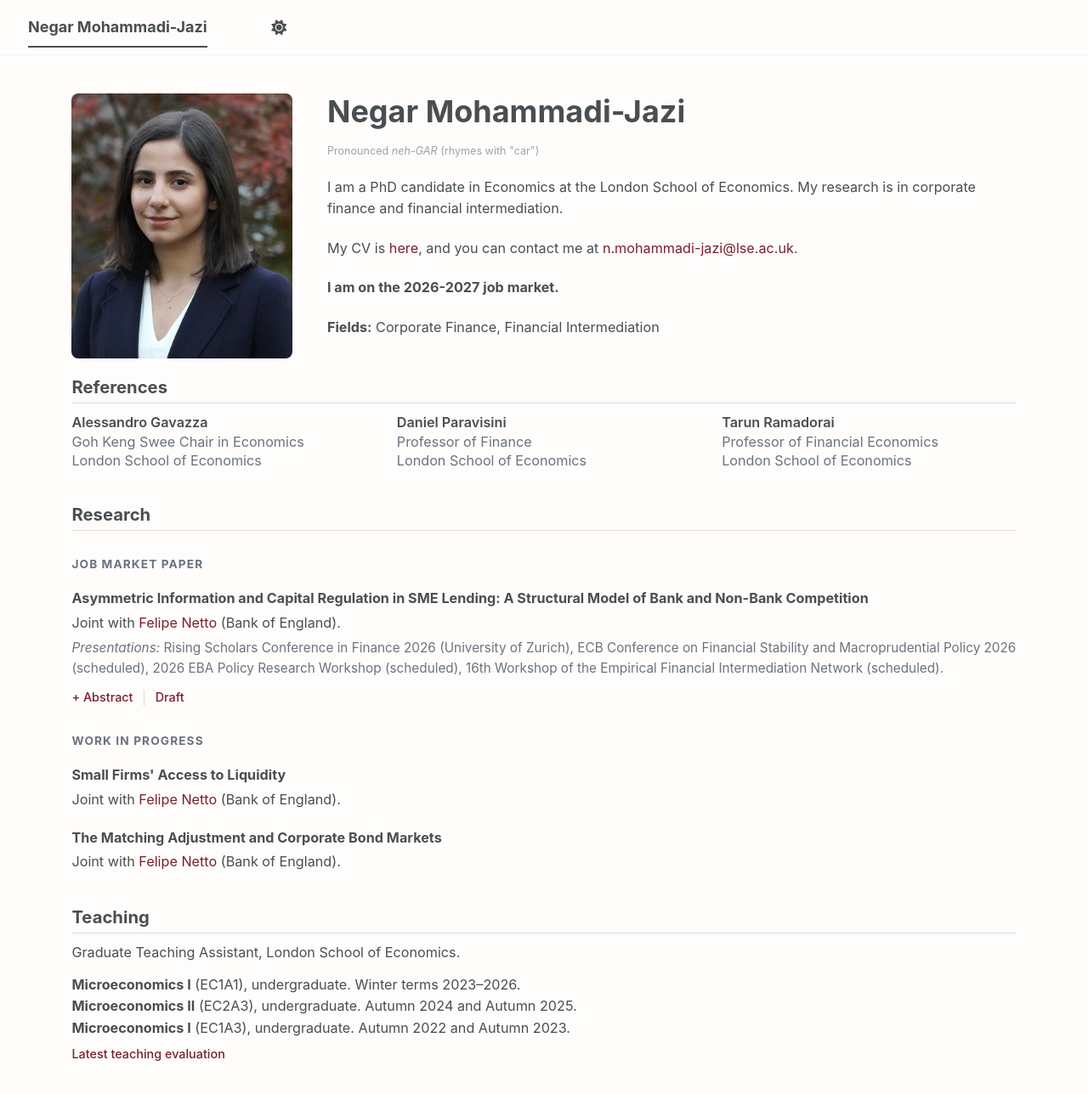
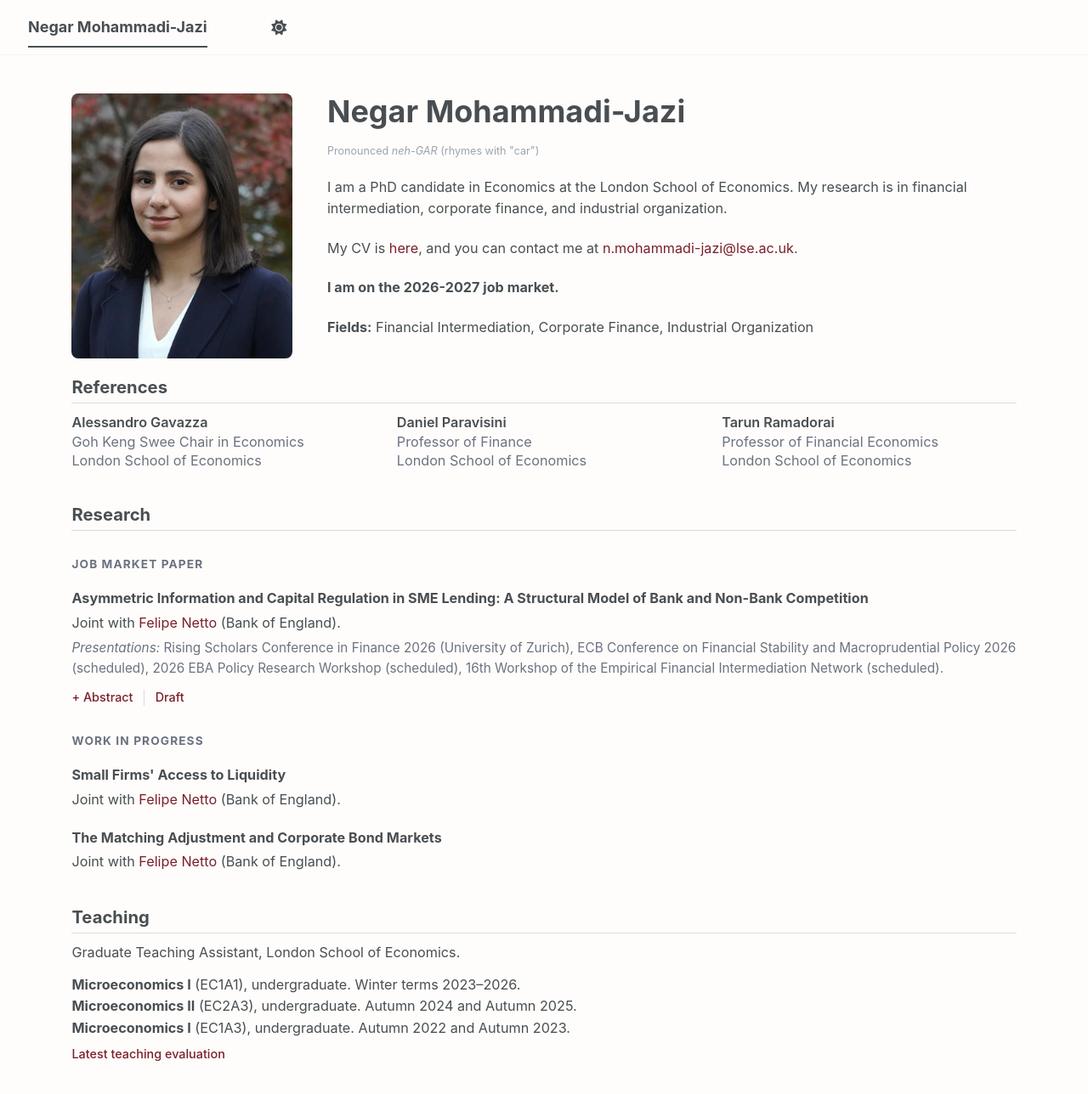
Before and after one commit to NegarMJazi/NegarMJazi.github.io, a Jekyll site: the page built from _pages/about.md, in a window 1280 px wide and 1334 px high. Shown: the top 1288 px of the window at 85% size. Built offline with Jekyll 4.4.1, drawn with Linux system fonts in a browser that asks for light colours; a script bundle is joined from its source files by our own code; library files that are not in the unit come from our copies.

Commit message:
Fields: FI, corporate finance, IO

```diff
--- a/_pages/about.md
+++ b/_pages/about.md
@@ -12,13 +12,13 @@ author_profile: false
     <h1 class="name">Negar Mohammadi-Jazi</h1>
     <p style="color:#9ca3af;font-size:0.7rem;margin:-.3rem 0 .55rem;">Pronounced <em>neh-GAR</em> (rhymes with "car")</p>
 
-    <p>I am a PhD candidate in Economics at the London School of Economics. My research is in corporate finance and financial intermediation.</p>
+    <p>I am a PhD candidate in Economics at the London School of Economics. My research is in financial intermediation, corporate finance, and industrial organization.</p>
 
     <p>My CV is <a href="https://drive.google.com/file/d/1_E8JtmalrbzVuJUKeLp2s8e1uzgyNGku/view?usp=sharing" target="_blank">here</a>, and you can contact me at <a href="mailto:n.mohammadi-jazi@lse.ac.uk">n.mohammadi-jazi@lse.ac.uk</a>.</p>
 
     <p><strong>I am on the 2026-2027 job market.</strong></p>
 
-    <p><strong>Fields:</strong> Corporate Finance, Financial Intermediation</p>
+    <p><strong>Fields:</strong> Financial Intermediation, Corporate Finance, Industrial Organization</p>
   </div>
 </div>
 
```
